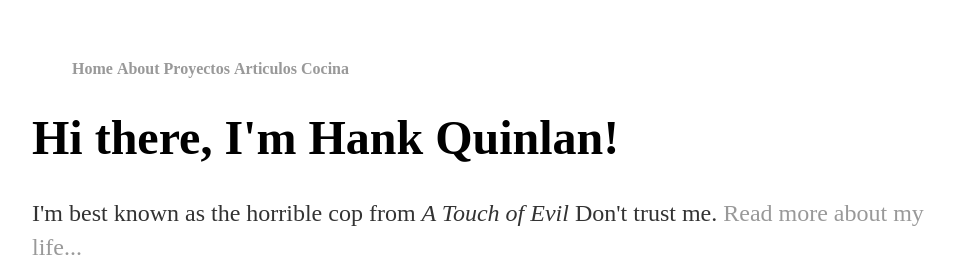
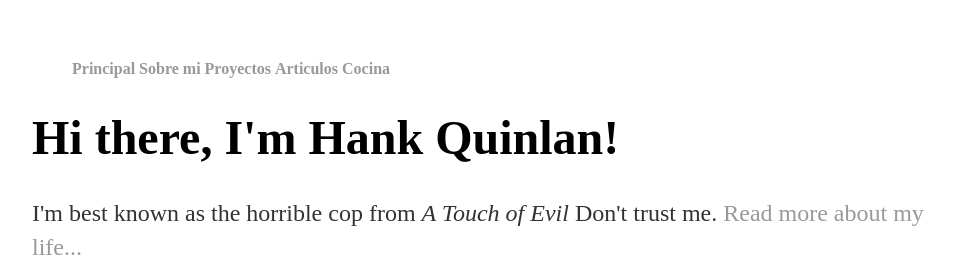
Before and after one commit to joseabraham-mena/joseabraham-mena, a Jekyll site: the page built from index.html, in a window 1280 px wide. Shown: the top 257 px of the page, without its empty margins (160-1115 px from the left). Built offline with Jekyll 4.4.1, drawn with Linux system fonts in a browser that asks for light colours.

Commit message:
Update default.html

```diff
--- a/_layouts/default.html
+++ b/_layouts/default.html
@@ -8,11 +8,11 @@
 		<body>
 			<nav>
 	    		<ul>
-	        		<li><a href="/">Home</a></li>
-		        	<li><a href="/about">About</a></li>
-	        		<li><a href="/cv">Proyectos</a></li>
-	        		<li><a href="/blog">Articulos</a></li>
-				<li><a href="/blog">Cocina</a></li>
+	        		<li><a href="/">Principal</a></li>
+		        	<li><a href="/sobre_mi">Sobre mi</a></li>
+	        		<li><a href="/proyecyos">Proyectos</a></li>
+	        		<li><a href="/articulos">Articulos</a></li>
+				<li><a href="/cocina">Cocina</a></li>
 	    		</ul>
 			</nav>
 			<div class="container">
```
